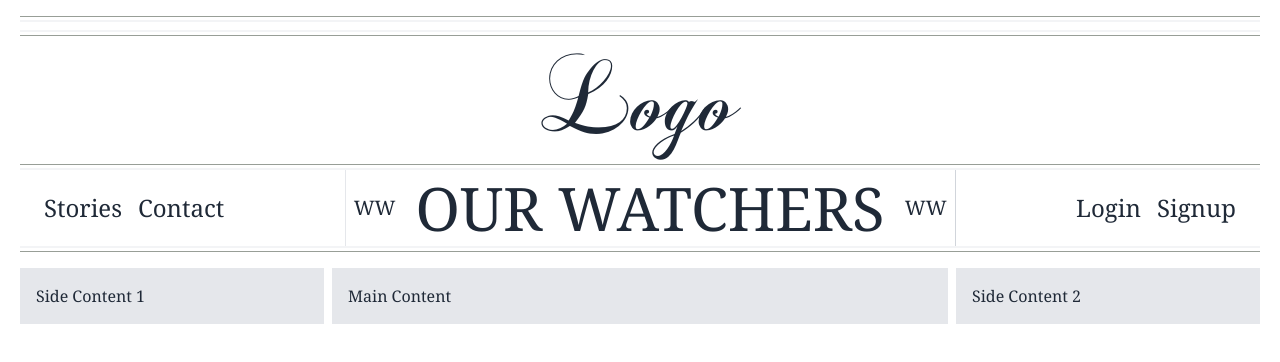
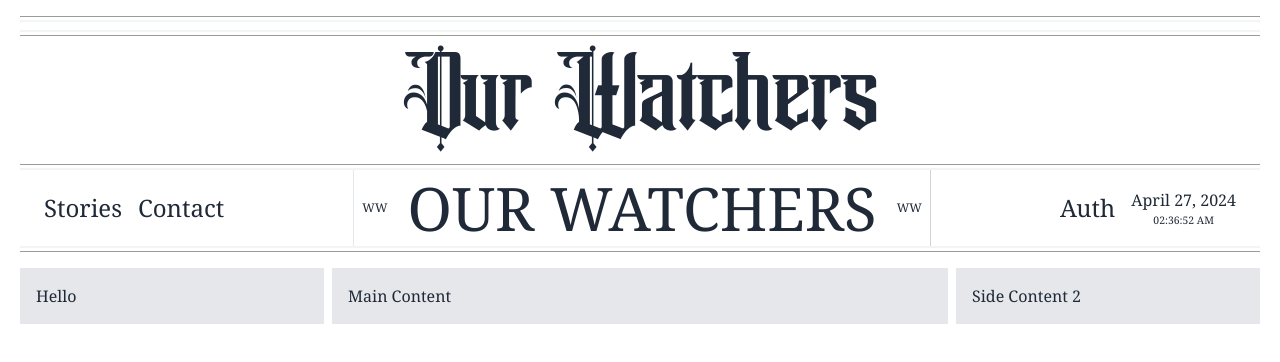
Before and after one commit to Jerrely1618/observers, an Angular app in the folder observers/: page / in a window 1280 px wide. Shown: the top 362 px of the page. Built offline with nearby package versions, Linux system fonts and the light colour scheme.

Commit message:
added time on navbar

```diff
--- a/observers/src/app/app.component.ts
+++ b/observers/src/app/app.component.ts
@@ -3,10 +3,10 @@ import { RouterOutlet } from '@angular/router';
 
 @Component({
   selector: 'app-root',
-  standalone: true,
   imports: [RouterOutlet],
   templateUrl: './app.component.html',
-  styleUrl: './app.component.scss'
+  styleUrl: './app.component.scss',
+  standalone: true
 })
 export class AppComponent {
   title = 'observers';
--- a/observers/src/app/app.config.ts
+++ b/observers/src/app/app.config.ts
@@ -11,6 +11,6 @@ export const appConfig: ApplicationConfig = {
     provideRouter(routes),
     provideClientHydration(),
     importProvidersFrom(CommonModule),
-    importProvidersFrom(HttpClientModule)  // Correct use without withFetch
+    importProvidersFrom(HttpClientModule),
   ]
 };
--- a/observers/src/app/components/navbar/navbar.component.html
+++ b/observers/src/app/components/navbar/navbar.component.html
@@ -1,32 +1,32 @@
 <nav class="flex flex-col w-full">
     <div class="custom-double-border py-1"></div>
-    <div class="w-full text-center my-2 sm:my-5 text-4xl sm:text-6xl md:text-8xl font-chopin">Logo</div>
-    <div class="custom-double-border flex justify-between items-center px-1 sm:px-4">    <ul class="nav-links flex items-center text-sm sm:text-lg">
+    <div class="w-full text-center my-2 sm:my-5 text-4xl sm:text-6xl md:text-8xl font-winchester">Our Watchers</div>
+    <div class="custom-double-border flex justify-between items-center px-1 sm:px-4">
+        <ul class="nav-links flex items-center text-sm sm:text-lg">
             <li class="px-1 sm:px-2">
-                <a href="/story"
-                    class="text-sm sm:text-lg md:text-2xl no-underline text-dark hover:text-secondary">Stories</a>
+                <a href="/story" class="text-sm sm:text-lg md:text-2xl no-underline text-dark hover:text-secondary">Stories</a>
             </li>
             <li class="px-1 sm:px-2">
-                <a href="/contact"
-                    class="text-sm sm:text-lg md:text-2xl no-underline text-dark hover:text-secondary">Contact</a>
+                <a href="/contact" class="text-sm sm:text-lg md:text-2xl no-underline text-dark hover:text-secondary">Contact</a>
             </li>
         </ul>
         <div class="px-1 sm:px-2 py-2 bar-home h-full border-l border-r border-l-gray-200 border-r-gray-300">
             <a href="/" class="flex items-center">
                 <span class="font-thin text-xs sm:text-lg md:text-xl">WW</span>
-                <span class="text-xl sm:text-xl md:text-4xl lg:text-6xl font-semilight text-center mx-1 sm:mx-5">OUR
-                    WATCHERS</span>
+                <span class="text-xl sm:text-xl md:text-4xl lg:text-6xl font-semilight text-center mx-1 sm:mx-5">OUR WATCHERS</span>
                 <span class="font-thin text-xs sm:text-lg md:text-xl">WW</span>
             </a>
         </div>
         <ul class="nav-links flex items-center text-sm sm:text-lg">
             <li class="px-1 sm:px-2">
-                <a href="/auth"
-                    class="text-sm sm:text-lg md:text-2xl no-underline text-dark hover:text-secondary">Login</a>
+                <a href="/auth" class="text-sm sm:text-lg md:text-2xl no-underline text-dark hover:text-secondary">Auth</a>
             </li>
             <li class="px-1 sm:px-2">
-                <a href="/auth"
-                    class="text-sm sm:text-lg md:text-2xl no-underline text-dark hover:text-secondary">Signup</a>
+                <div class="nav-links flex flex-col items-center space-y-0">
+
+                    <div class="text-sm sm:text-base ">{{ currentDate }}</div>
+                    <div class="text-xxs sm:text-xs ">{{ currentTime }}</div>
+                </div>
             </li>
         </ul>
     </div>
--- a/observers/src/app/components/navbar/navbar.component.scss
+++ b/observers/src/app/components/navbar/navbar.component.scss
@@ -2,3 +2,10 @@
     border-top: 2px double;
     border-bottom: 10px double;
 }
+.text-xxs {
+    font-size: 0.65rem;
+  }
+
+  .text-xs {
+    font-size: 0.75rem;
+  }
--- a/observers/src/app/components/navbar/navbar.component.ts
+++ b/observers/src/app/components/navbar/navbar.component.ts
@@ -1,12 +1,37 @@
-import { Component, Input } from '@angular/core';
+import { Component, OnInit, NgZone } from '@angular/core';
+import { Input } from '@angular/core';
 
 @Component({
   selector: 'app-navbar',
-  standalone: true,
-  imports: [],
   templateUrl: './navbar.component.html',
-  styleUrl: './navbar.component.scss'
+  styleUrls: ['./navbar.component.scss'],
+  standalone: true
 })
-export class NavbarComponent {
-  @Input() pageTitle: string = 'Default Page Title'; // Assign a default value
+export class NavbarComponent implements OnInit {
+  @Input() pageTitle: string = 'Default Page Title';
+
+  currentDate: string;
+  currentTime: string;
+
+  constructor(private zone: NgZone) {
+    this.currentDate = this.formatDate(new Date());
+    this.currentTime = this.formatTime(new Date());
+  }
+
+  ngOnInit(): void {
+    this.zone.runOutsideAngular(() => {
+      setInterval(() => {
+        this.currentTime = this.formatTime(new Date());
+        this.zone.run(() => {});
+      }, 1000);
+    });
+  }
+
+  private formatDate(date: Date): string {
+    return date.toLocaleDateString('en-US', { year: 'numeric', month: 'long', day: 'numeric' });
+  }
+
+  private formatTime(date: Date): string {
+    return date.toLocaleTimeString('en-US', { hour: '2-digit', minute: '2-digit', second: '2-digit', hour12: true });
+  }
 }
--- a/observers/src/app/pages/landing/landing.component.html
+++ b/observers/src/app/pages/landing/landing.component.html
@@ -2,7 +2,7 @@
     <app-navbar [pageTitle]="'Landing Page'"></app-navbar>
     <div class="w-full h-full pt-5 grid grid-cols-4 gap-2">
         <div class="hidden sm:block col-span-1 bg-gray-200 p-4">
-            Side Content 1
+            Hello
         </div>
         <div class="col-span-4 w-full h-full sm:col-span-2 bg-gray-200 p-4">
             Main Content
--- a/observers/src/app/pages/landing/landing.component.ts
+++ b/observers/src/app/pages/landing/landing.component.ts
@@ -3,10 +3,10 @@ import { NavbarComponent } from '../../components/navbar/navbar.component';
 
 @Component({
   selector: 'app-landing',
-  standalone: true,
   imports: [NavbarComponent],
   templateUrl: './landing.component.html',
-  styleUrl: './landing.component.scss'
+  styleUrl: './landing.component.scss',
+  standalone: true
 })
 export class LandingComponent {
 
--- a/observers/src/styles.scss
+++ b/observers/src/styles.scss
@@ -7,11 +7,20 @@
     font-weight: normal;
     font-style: normal;
 }
+@font-face {
+    font-family: 'Winchester';
+    src: url('/assets/fonts/Winchester.ttf') format('opentype');
+    font-weight: normal;
+    font-style: normal;
+}
 body {
   @apply font-serif;
 }
 .font-chopin {
-    font-family: 'Chopin', sans-serif;
+    font-family: 'Chopin', font-serif;
+}
+.font-winchester {
+    font-family: 'Winchester', font-serif;
 }
 @layer components {
     .custom-double-border {
```
Also changed, not shown: observers/src/assets/fonts/Winchester.ttf (added).
